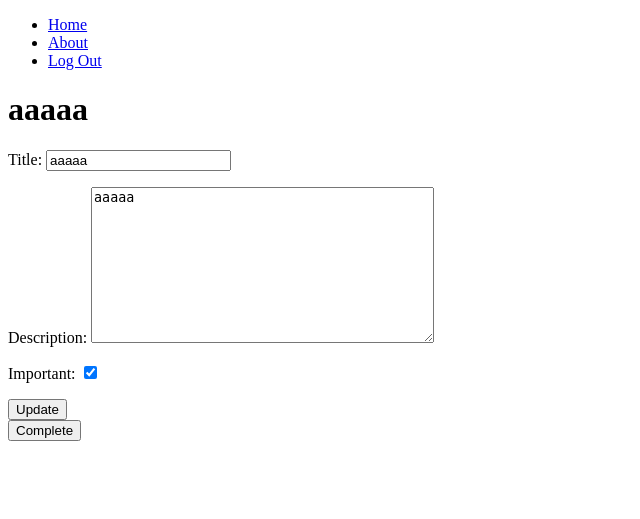
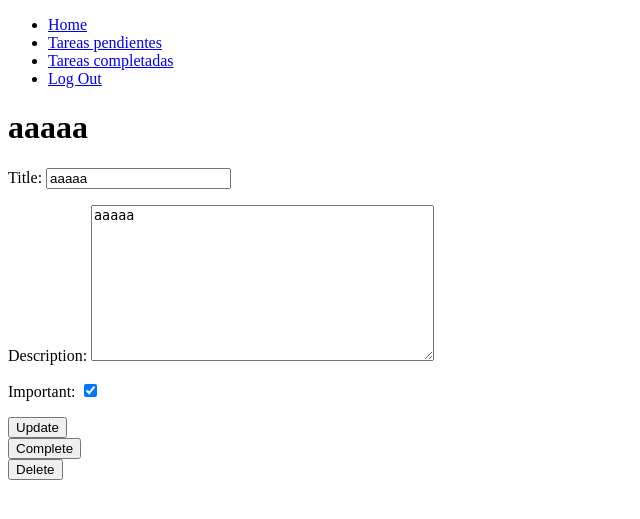
Before and after one commit to AlvEipeX/djangoproject, a Django app: page /tasks/1/ in a window 1280 px wide. Shown: the top 519 px of the page, without its empty margins (0-640 px from the left). Run offline with Django 4.2, Linux system fonts and the light colour scheme; a user stored in the database is signed in; data comes from the database, SQL or seed files in the repository; both versions use the stored data as it was after the commit.

Commit message:
eliminacion de registros

```diff
--- a/myapp/templates/base.html
+++ b/myapp/templates/base.html
@@ -17,7 +17,10 @@
                 <a href="/">Home</a>
             </li>
             <li>
-                <a href="/about">About</a>
+                <a href="/tasks">Tareas pendientes</a>
+            </li>
+            <li>
+                <a href="/tasks_completed">Tareas completadas</a>
             </li>
             {% if user.is_authenticated %}
             <li>
--- a/myapp/templates/task_detail.html
+++ b/myapp/templates/task_detail.html
@@ -12,4 +12,9 @@
     <button>Complete</button>
 </form>
 
+<form action="{% url 'delete_task' task.id %}" method="POST">
+    {% csrf_token %}
+    <button>Delete</button>
+</form>
+
 {% endblock %}
--- a/myapp/templates/tasks.html
+++ b/myapp/templates/tasks.html
@@ -15,6 +15,8 @@
         {% else %}
         <p>NO Importante</p>
         {% endif %}
+
+        <p>Fecha de completado: {{task.datecompleted|date:'M j Y:i'}}</p>
     </a>
 </li>
 
--- a/myapp/urls.py
+++ b/myapp/urls.py
@@ -10,8 +10,10 @@ urlpatterns = [
     path("logout/", views.signout, name="logout"),
     path("about/", views.about),
     path("tasks/", views.tasks, name="tasks"),
+    path("tasks_completed/", views.tasks_completed, name="tasks_completed"),
     path("tasks/<int:task_id>/", views.task_detail, name="task_detail"),
     path("tasks/<int:task_id>/complete", views.complete_task, name="complete_task"),
+    path("tasks/<int:task_id>/delete", views.delete_task, name="delete_task"),
     path("tasks/create/", views.create_task, name="create_task"),
 ]
 
--- a/myapp/views.py
+++ b/myapp/views.py
@@ -80,6 +80,13 @@ def tasks(request):
     return render(request, "tasks.html", {"tasks": tasks})
 
 
+def tasks_completed(request):
+    tasks = Task.objects.filter(
+        user=request.user, datecompleted__isnull=False
+    ).order_by("-datecompleted")
+    return render(request, "tasks.html", {"tasks": tasks})
+
+
 def task_detail(request, task_id):
     if request.method == "GET":
         task = get_object_or_404(Task, pk=task_id, user=request.user)
@@ -107,6 +114,13 @@ def complete_task(request, task_id):
         return redirect("tasks")
 
 
+def delete_task(request, task_id):
+    task = get_object_or_404(Task, pk=task_id, user=request.user)
+    if request.method == "POST":
+        task.delete()
+        return redirect("tasks")
+
+
 def create_task(request):
     if request.method == "GET":
         return render(request, "create_task.html", {"form": TaskForm})
```
Also changed, not shown: db.sqlite3.
